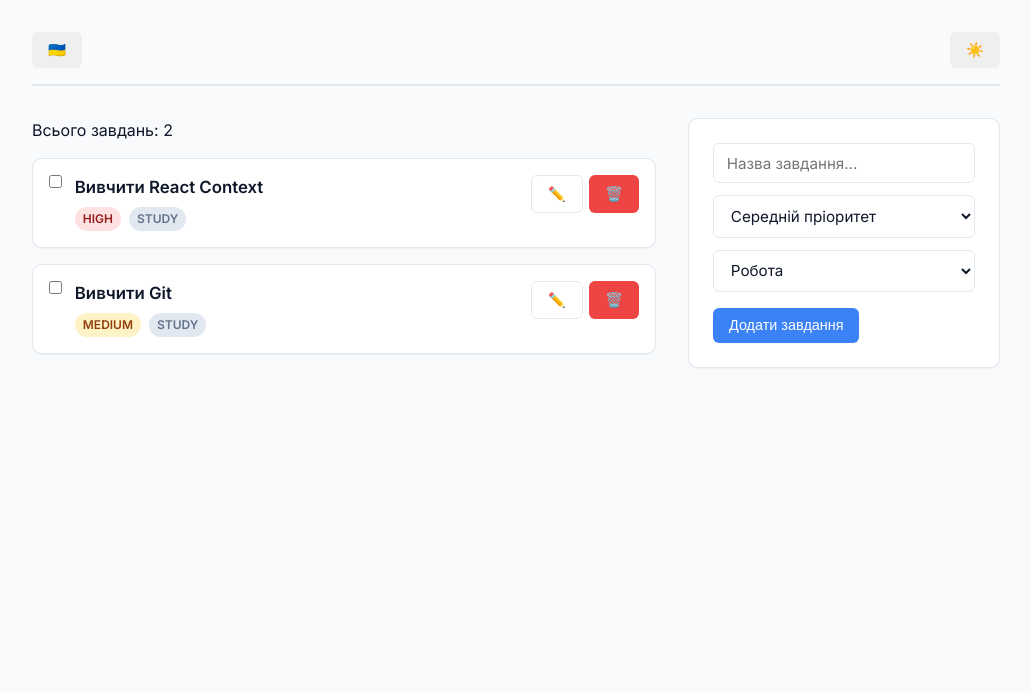
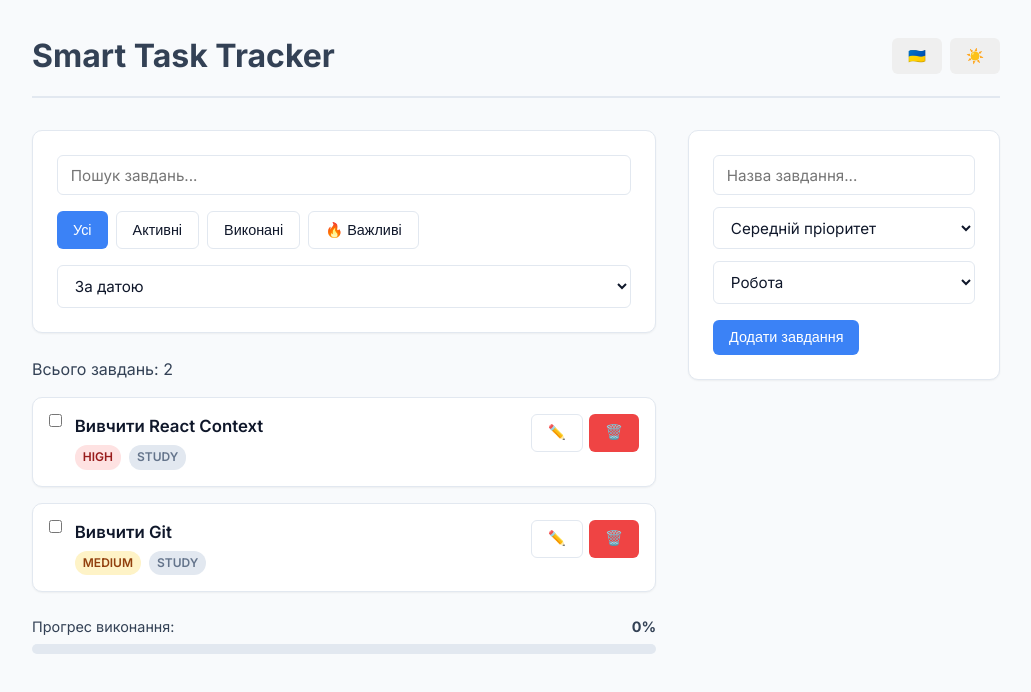
Before and after one commit to flast1n/tasks_tracker, a React (Vite) app: page / in a window 1280 px wide. Shown: the top 692 px of the page, without its empty margins (124-1155 px from the left). Built offline with nearby package versions, Linux system fonts and the light colour scheme.

Commit message:
add progress bar, search and filter

```diff
--- a/src/App.jsx
+++ b/src/App.jsx
@@ -1,19 +1,24 @@
 import { useState, useContext } from "react";
 import { AddTaskForm } from "./AddTaskForm";
 import { TaskList } from "./TaskList";
-import { useLocalStorage } from "./UseLocalStorage";
+import { useLocalStorage } from "./useLocalStorage";
 import { LanguageContext } from "./LanguageContext";
 import { ThemeContext } from "./ThemeContext";
 import { ThemeToggle } from "./ThemeToggle";
 import { LanguageToggle } from "./LanguageToggle";
+import { TaskStats } from "./TaskStats";
+import { TaskFilters } from "./TaskFilters";
 
 export const App = () => {
   const [tasks, setTasks] = useLocalStorage("smart_tasks", [
     { id: 1, title: "Вивчити React Context", priority: "high", category: "Study", isCompleted: false },
     { id: 2, title: "Вивчити Git", priority: "medium", category: "Study", isCompleted: false }
   ]);
-  const {theme} = useContext(ThemeContext);
-  const {t} = useContext(LanguageContext);
+  const [search, setSearch] = useState("");
+  const [filter, setFilter] = useState("all");
+  const [sort, setSort] = useState("default");
+  const { theme } = useContext(ThemeContext);
+  const { t } = useContext(LanguageContext);
 
   const handleAddTask = (newTask) => {
     setTasks([...tasks, { id: Date.now(), ...newTask }]);
@@ -38,21 +43,49 @@ export const App = () => {
     ));
   };
 
+  const priorityWeight = { high: 3, medium: 2, low: 1 };
+
+  const filteredTasks = tasks
+    .filter(item => item.title.toLowerCase().includes(search.toLowerCase()))
+    .filter(item => {
+      if (filter === "active") return !item.isCompleted;
+      if (filter === "completed") return item.isCompleted;
+      if (filter === "high") return item.priority === "high";
+      return true;
+    })
+    .sort((a, b) => {
+      if (sort === "alphabet") return a.title.localeCompare(b.title);
+      if (sort === "priority") return priorityWeight[b.priority] - priorityWeight[a.priority];
+      return 0;
+    });
+
   return (
     <div className={`app ${theme}`}>
       <header className="header">
-        <LanguageToggle />
-        <ThemeToggle />
+        <h1 className="color">Smart Task Tracker</h1>
+        <div className="header-controls">
+          <LanguageToggle />
+          <ThemeToggle />
+        </div>
       </header>
       <main className="main-layout">
         <div>
-          <p style={{ marginBottom: "1rem" }}>{t.totalTasks} {tasks.length}</p>
+          <TaskFilters
+            search={search}
+            onSearchChange={setSearch}
+            filter={filter}
+            onFilterChange={setFilter}
+            sortBy={sort}
+            onSortChange={setSort}
+          />
+          <p className="color" style={{ marginBottom: "1rem" }}>{t.totalTasks} {tasks.length}</p>
           <TaskList
-            tasks={tasks}
+            tasks={filteredTasks}
             onDelete={handleDeleteTask}
             onToggle={handleToggleTask}
             onUpdate={handleUpdateTask}
           />
+          <TaskStats tasks={tasks} />
         </div>
         <aside>
           <AddTaskForm onAdd={handleAddTask} />
--- a/src/LanguageContext.jsx
+++ b/src/LanguageContext.jsx
@@ -26,7 +26,16 @@ export const LanguageProvider = ({ children }) => {
       noTasks: "Список завдань порожній",
       easyDifficulty: "Низький",
       mediumDifficulty: "Середній",
-      hardDifficulty: "Високий"
+      hardDifficulty: "Високий",
+      searchPlaceholder: "Пошук завдань...",
+      filterAll: "Усі",
+      filterActive: "Активні",
+      filterCompleted: "Виконані",
+      filterHigh: "🔥 Важливі",
+      sortDefault: "За датою",
+      sortAlphabet: "За алфавітом",
+      sortPriority: "За пріоритетом",
+      progressText: "Прогрес виконання:"
     },
     en: {
       totalTasks: "Total tasks:",
@@ -43,7 +52,16 @@ export const LanguageProvider = ({ children }) => {
       noTasks: "Task list is empty",
       easyDifficulty: "Low",
       mediumDifficulty: "Medium",
-      hardDifficulty: "High"
+      hardDifficulty: "High",
+      searchPlaceholder: "Search tasks...",
+      filterAll: "All",
+      filterActive: "Active",
+      filterCompleted: "Completed",
+      filterHigh: "🔥 High Priority",
+      sortDefault: "By date",
+      sortAlphabet: "Alphabetical",
+      sortPriority: "By priority",
+      progressText: "Completion progress:"
     }
   };
 
--- /dev/null
+++ b/src/TaskFilters.jsx
@@ -0,0 +1,52 @@
+import { useContext } from "react";
+import { LanguageContext } from "./LanguageContext";
+
+export const TaskFilters = ({ search, onSearchChange, filter, onFilterChange, sortBy, onSortChange }) => {
+  const { t } = useContext(LanguageContext);
+
+  return (
+    <div className="card" style={{ marginBottom: "1.5rem" }}>
+      <div className="form-group">
+        <input
+          type="text"
+          value={search}
+          onChange={(e) => onSearchChange(e.target.value)}
+          placeholder={t.searchPlaceholder}
+        />
+      </div>
+
+      <div style={{ display: "flex", gap: "0.5rem", flexWrap: "wrap", marginBottom: "1rem" }}>
+        <button
+          className={`btn ${filter === "all" ? "btn-primary" : "btn-outline"}`}
+          onClick={() => onFilterChange("all")}
+        >
+          {t.filterAll}
+        </button>
+        <button
+          className={`btn ${filter === "active" ? "btn-primary" : "btn-outline"}`}
+          onClick={() => onFilterChange("active")}
+        >
+          {t.filterActive}
+        </button>
+        <button
+          className={`btn ${filter === "completed" ? "btn-primary" : "btn-outline"}`}
+          onClick={() => onFilterChange("completed")}
+        >
+          {t.filterCompleted}
+        </button>
+        <button
+          className={`btn ${filter === "high" ? "btn-primary" : "btn-outline"}`}
+          onClick={() => onFilterChange("high")}
+        >
+          {t.filterHigh}
+        </button>
+      </div>
+
+      <select value={sortBy} onChange={(e) => onSortChange(e.target.value)}>
+        <option value="default">{t.sortDefault}</option>
+        <option value="alphabet">{t.sortAlphabet}</option>
+        <option value="priority">{t.sortPriority}</option>
+      </select>
+    </div>
+  );
+};
--- /dev/null
+++ b/src/TaskStats.jsx
@@ -0,0 +1,30 @@
+import { useContext } from "react";
+import { LanguageContext } from "./LanguageContext";
+
+export const TaskStats = ({ tasks }) => {
+  const { t } = useContext(LanguageContext);
+
+  const total = tasks.length;
+  const completed = tasks.filter(task => task.isCompleted).length;
+  const percentage = total === 0 ? 0 : Math.round((completed / total) * 100);
+
+  return (
+    <div style={{ marginTop: "1.5rem" }}>
+      <div style={{ display: "flex", justifyContent: "space-between", fontSize: "0.9rem", marginBottom: "0.4rem" }}>
+        <span className="color">{t.progressText}</span>
+        <strong className="color">{percentage}%</strong>
+      </div>
+      <div className="progress-bar-container" style={{ background: "var(--border-color)", borderRadius: "8px", height: "10px", overflow: "hidden" }}>
+        <div
+          className="progress-bar-fill"
+          style={{
+            width: `${percentage}%`,
+            background: "var(--success-color)",
+            height: "100%",
+            transition: "width 0.3s ease"
+          }}
+        />
+      </div>
+    </div>
+  );
+};
--- a/src/style.css
+++ b/src/style.css
@@ -229,3 +229,7 @@ textarea:focus {
   gap: 0.8rem;
   width: 100%;
 }
+
+.color {
+  color: #334155;
+}
```
